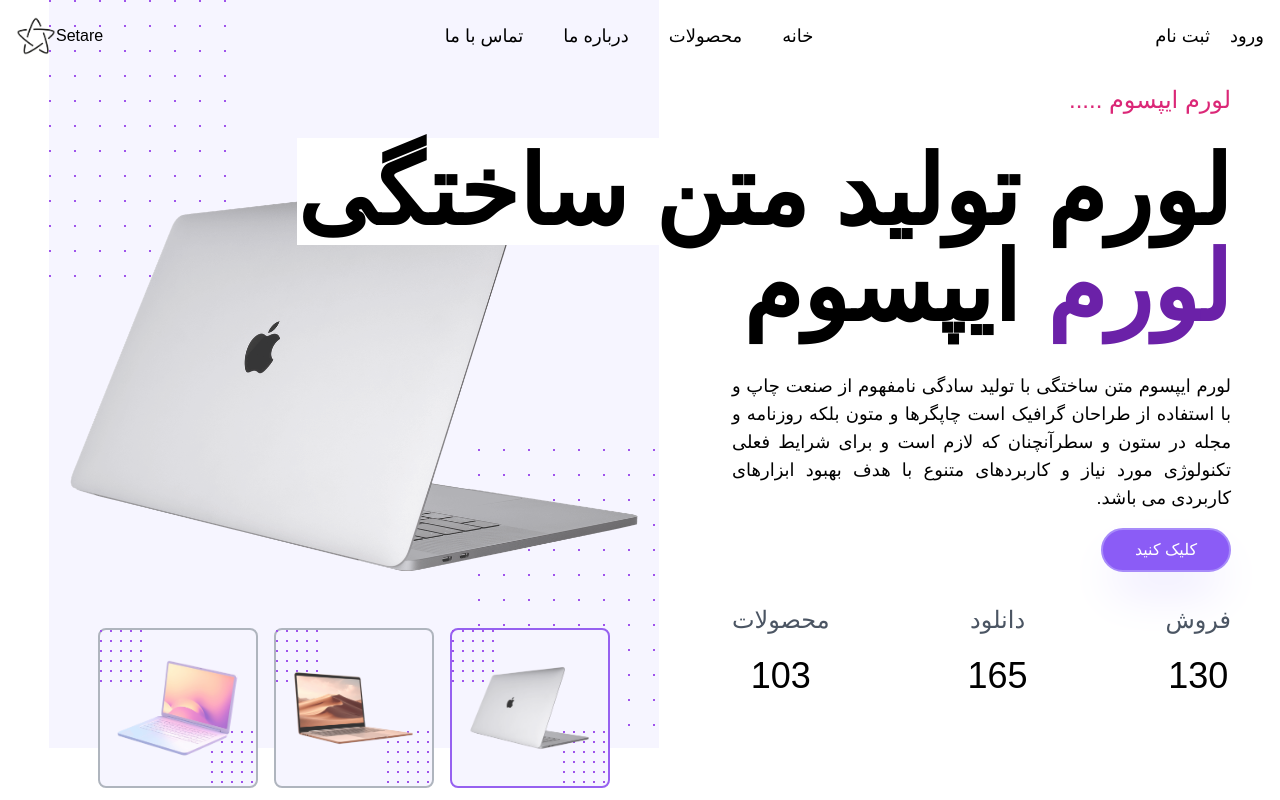
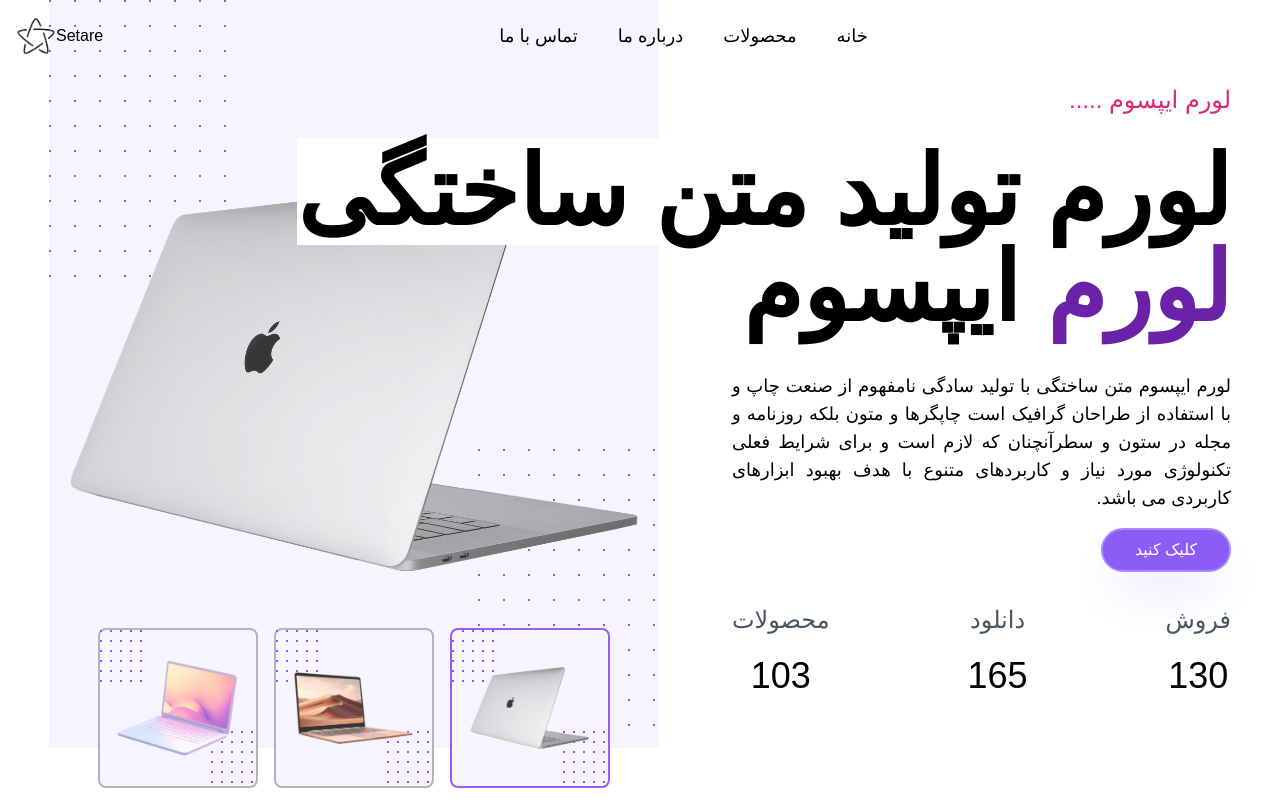
Before and after one commit to setare-saedi/landing-page, a React (Create React App) app: page / in a window 1280 px wide. Shown: the top 800 px of the page. Built offline with nearby package versions, Linux system fonts and the light colour scheme; a small style sheet from the web is missing.

Commit message:
Update Header.jsx

```diff
--- a/src/sections/Header.jsx
+++ b/src/sections/Header.jsx
@@ -1,20 +1,44 @@
-import React from 'react';
+import React, { useState } from 'react';
 import { GiHamburgerMenu } from 'react-icons/gi';
+import { GrClose } from 'react-icons/gr'
 
-function Header({navLink}) {
+function Header({ navLink }) {
+  const [showMenu, setShowMenu] = useState(false);
   return (
-        <header className='  px-4 items-center  py-2  my-2 absolute z-50 top-0 left-0 right-0 w-full'>
+    <header className='  px-4 items-center  py-4   absolute z-50 top-0 left-0 right-0 w-full'>
       <nav className=' flex justify-between items-center'>
-          <div className='flex text-lg  max-lg:hidden'>
-            <a href='#' className='pl-5'>ورود</a>
-            <a href='#'>ثبت نام</a>
+
+        <div className='hidden max-lg:block'>
+          {
+            showMenu ? <></>
+              : <button onClick={() => { setShowMenu(!showMenu) }}>
+                <GiHamburgerMenu className=' w-6 h-6 ' />
+              </button >
+          }
         </div>
-          <div className='hidden max-lg:block'>
-            <GiHamburgerMenu className=' w-6 h-6 ' />
-          </div>
+
         <ul className='flex flex-1 flex-row text-lg justify-center items-center gap-10 max-lg:hidden'>
           {navLink.map(item => <div key={item.id}><a href={item.href}>{item.label}</a></div>)}
         </ul>
+
+        <div className={`${showMenu ? 'flex' : 'hidden'} p-6 h-screen bg-violet-400 absolute top-0 right-0 mx-4 my-2 min-w-[200px] rounded-xl`}>
+          <div className=' flex flex-col '>
+            <div className='  divide-y-2 divide-violet-200'>
+              <div>
+
+                <button className=' flex ' onClick={() => { setShowMenu(!showMenu) }}>
+                  <GrClose className=' w-6 h-6 mb-4' /></button>
+              </div>
+              <div>
+
+                <ul className='list-none flex flex-col space-y-4 pt-4'>
+                  {navLink.map(item => <div key={item.id}><a href={item.href}>{item.label}</a></div>)}
+                </ul>
+              </div>
+            </div>
+          </div>
+        </div>
+
         <a href="#" className='flex items-center cursor-pointer'>
           <span>Setare</span>
           <img src='./logo/star.png' width={40} height={40} alt='logo' />
```
Lines whose indentation alone changed are shown as unchanged.
